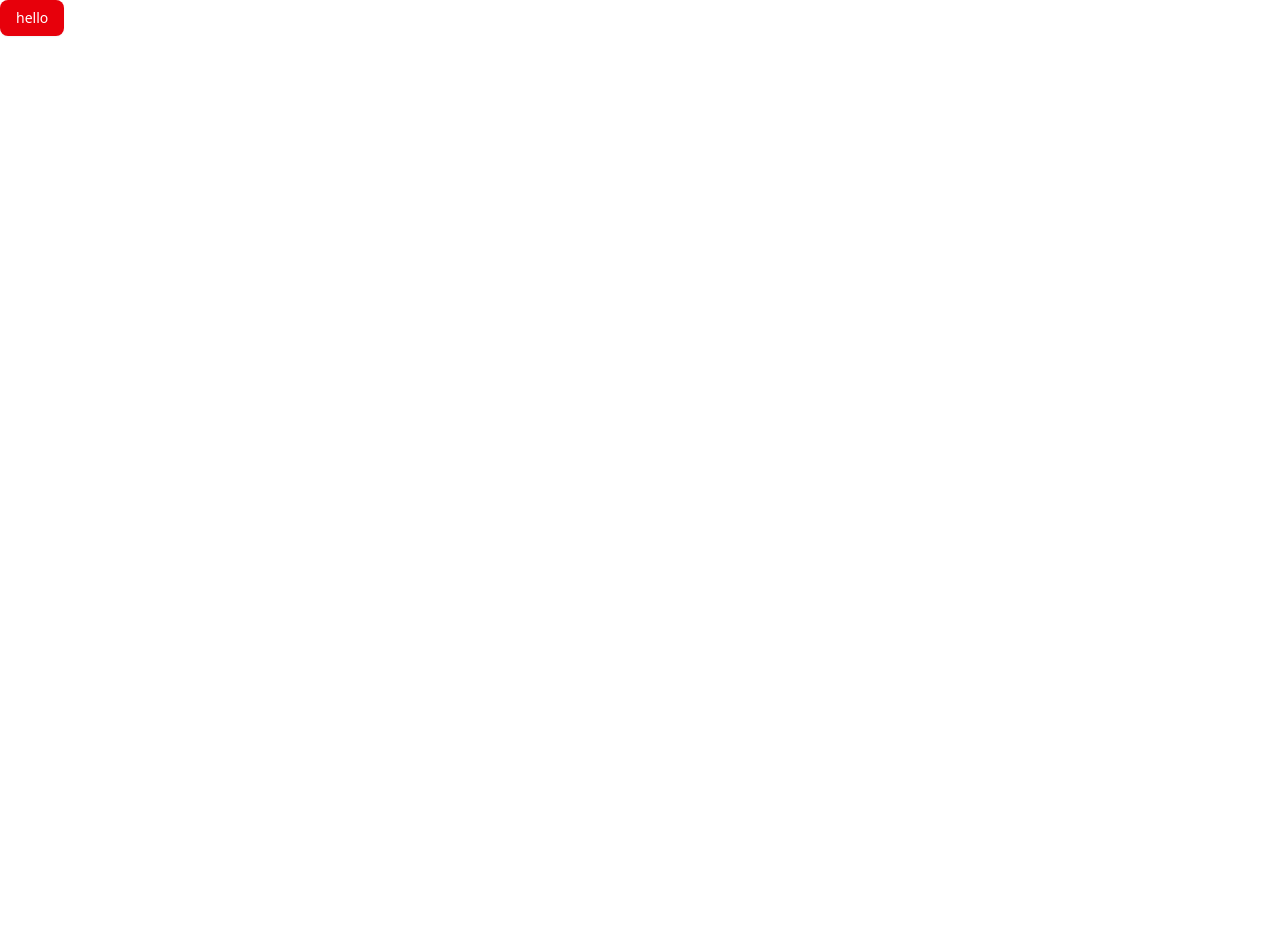
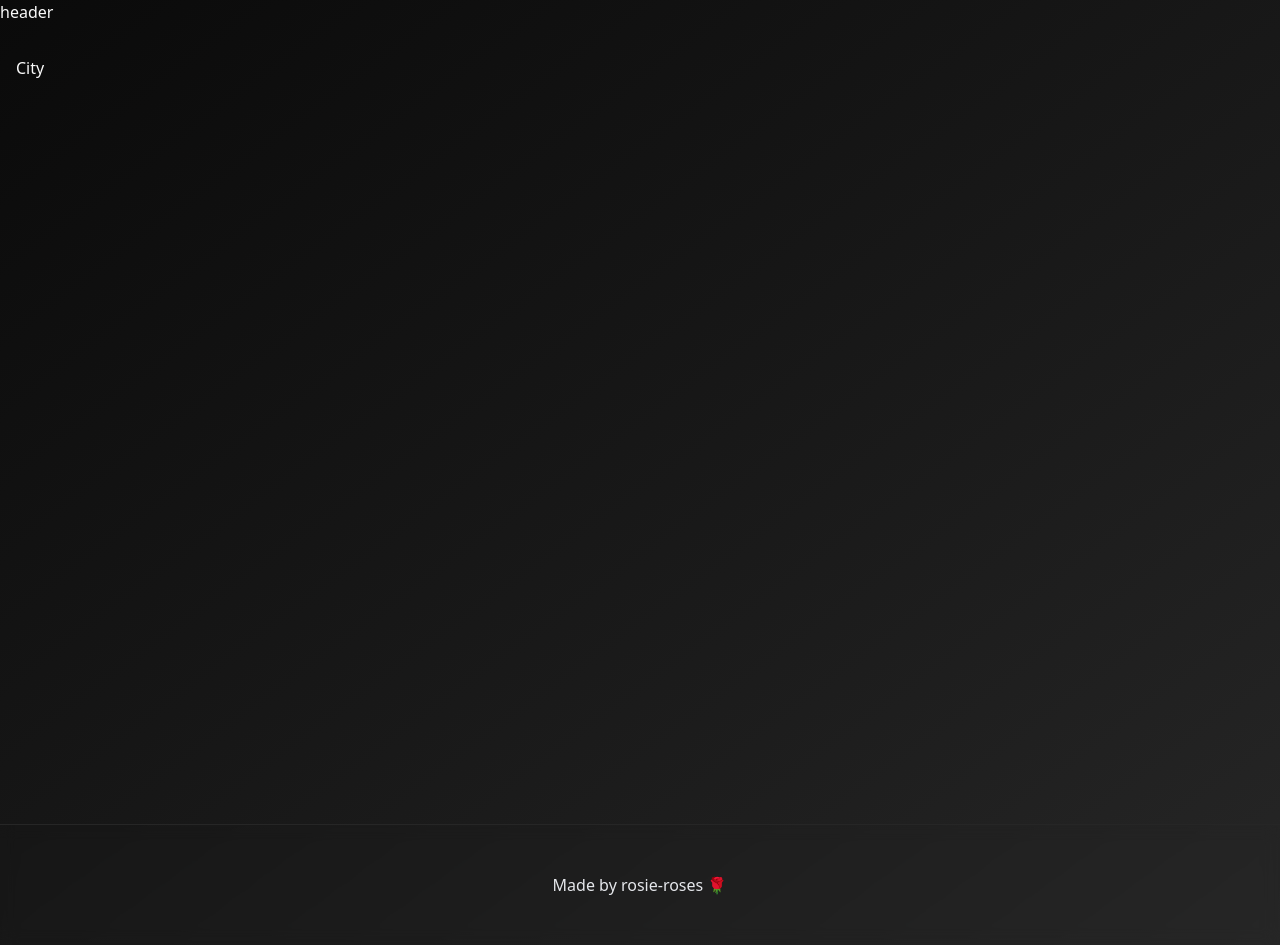
Before and after one commit to rosie-roses/weather-app, a React (Vite) app: page /city/1 in a window 1280 px wide. Before the commit the page ends 800 px from the top, so only its background shows below. Built offline with nearby package versions, Linux system fonts and the light colour scheme.

Commit message:
Implement app routes and layout

```diff
--- a/package.json
+++ b/package.json
@@ -22,6 +22,7 @@
     "next-themes": "^0.4.4",
     "react": "^19.0.0",
     "react-dom": "^19.0.0",
+    "react-router-dom": "^7.2.0",
     "sonner": "^2.0.1",
     "tailwind-merge": "^3.0.2",
     "tailwindcss": "^4.0.9",
--- a/src/App.tsx
+++ b/src/App.tsx
@@ -1,12 +1,23 @@
 import "./App.css";
-import { Button } from "./components/ui/button";
+import { BrowserRouter, Route, Routes } from "react-router-dom"
+import Layout from "./components/layout";
+import { ThemeProvider } from "./context/theme-provider";
+import WeatherDashboard from "./pages/weather-dashboard";
+import City from "./pages/city";
 
 function App() {
   return (
-    <div>
-      <Button variant="destructive">hello</Button>
-    </div>
-    );
+    <BrowserRouter>
+      <ThemeProvider defaultTheme="dark">
+        <Layout>
+          <Routes>
+            <Route path="/" element={<WeatherDashboard />} />
+            <Route path="/city/:cityName" element={<City />} />
+          </Routes>
+        </Layout>
+      </ThemeProvider>
+    </BrowserRouter>
+  );
 }
 
 export default App;
--- /dev/null
+++ b/src/components/layout.tsx
@@ -0,0 +1,19 @@
+import type { PropsWithChildren } from 'react'
+
+const Layout = ({ children }: PropsWithChildren) => {
+  return (
+    <div className='bg-gradient-to-br from-background to-muted'>
+        header
+        <main className='min-h-screen container mx-auto px-4 py-8'>
+            {children}
+        </main>
+        <footer className='border-t backdrop-blur py-12 supports-[backdrop-filer]:bg-background/60'>
+            <div className='container mx-auto px-4 text-center text-gray-200'>
+                <p>Made by <a href="https://github.com/rosie-roses/weathrly" target='_blank'>rosie-roses 🌹</a></p>
+            </div>
+        </footer>
+    </div>
+  );
+}
+
+export default Layout;
--- /dev/null
+++ b/src/context/theme-provider.tsx
@@ -0,0 +1,73 @@
+import { createContext, useContext, useEffect, useState } from "react";
+
+type Theme = "dark" | "light" | "system";
+
+type ThemeProviderProps = {
+  children: React.ReactNode;
+  defaultTheme?: Theme;
+  storageKey?: string;
+};
+
+type ThemeProviderState = {
+  theme: Theme;
+  setTheme: (theme: Theme) => void;
+};
+
+const initialState: ThemeProviderState = {
+  theme: "system",
+  setTheme: () => null,
+};
+
+const ThemeProviderContext = createContext<ThemeProviderState>(initialState);
+
+export function ThemeProvider({
+  children,
+  defaultTheme = "system",
+  storageKey = "vite-ui-theme",
+  ...props
+}: ThemeProviderProps) {
+  const [theme, setTheme] = useState<Theme>(
+    () => (localStorage.getItem(storageKey) as Theme) || defaultTheme
+  );
+
+  useEffect(() => {
+    const root = window.document.documentElement;
+
+    root.classList.remove("light", "dark");
+
+    if (theme === "system") {
+      const systemTheme = window.matchMedia("(prefers-color-scheme: dark)")
+        .matches
+        ? "dark"
+        : "light";
+
+      root.classList.add(systemTheme);
+      return;
+    }
+
+    root.classList.add(theme);
+  }, [theme]);
+
+  const value = {
+    theme,
+    setTheme: (theme: Theme) => {
+      localStorage.setItem(storageKey, theme);
+      setTheme(theme);
+    },
+  };
+
+  return (
+    <ThemeProviderContext.Provider {...props} value={value}>
+      {children}
+    </ThemeProviderContext.Provider>
+  );
+}
+
+export const useTheme = () => {
+  const context = useContext(ThemeProviderContext);
+
+  if (context === undefined)
+    throw new Error("useTheme must be used within a ThemeProvider");
+
+  return context;
+};
--- /dev/null
+++ b/src/pages/city.tsx
@@ -0,0 +1,9 @@
+import React from 'react'
+
+const City = () => {
+  return (
+    <div>City</div>
+  )
+}
+
+export default City;
--- /dev/null
+++ b/src/pages/weather-dashboard.tsx
@@ -0,0 +1,9 @@
+import React from 'react'
+
+const WeatherDashboard = () => {
+  return (
+    <div>WeatherDashboard</div>
+  )
+}
+
+export default WeatherDashboard;
```
Also changed, not shown: 1 other file (tests, documents, lock files or other folders).
